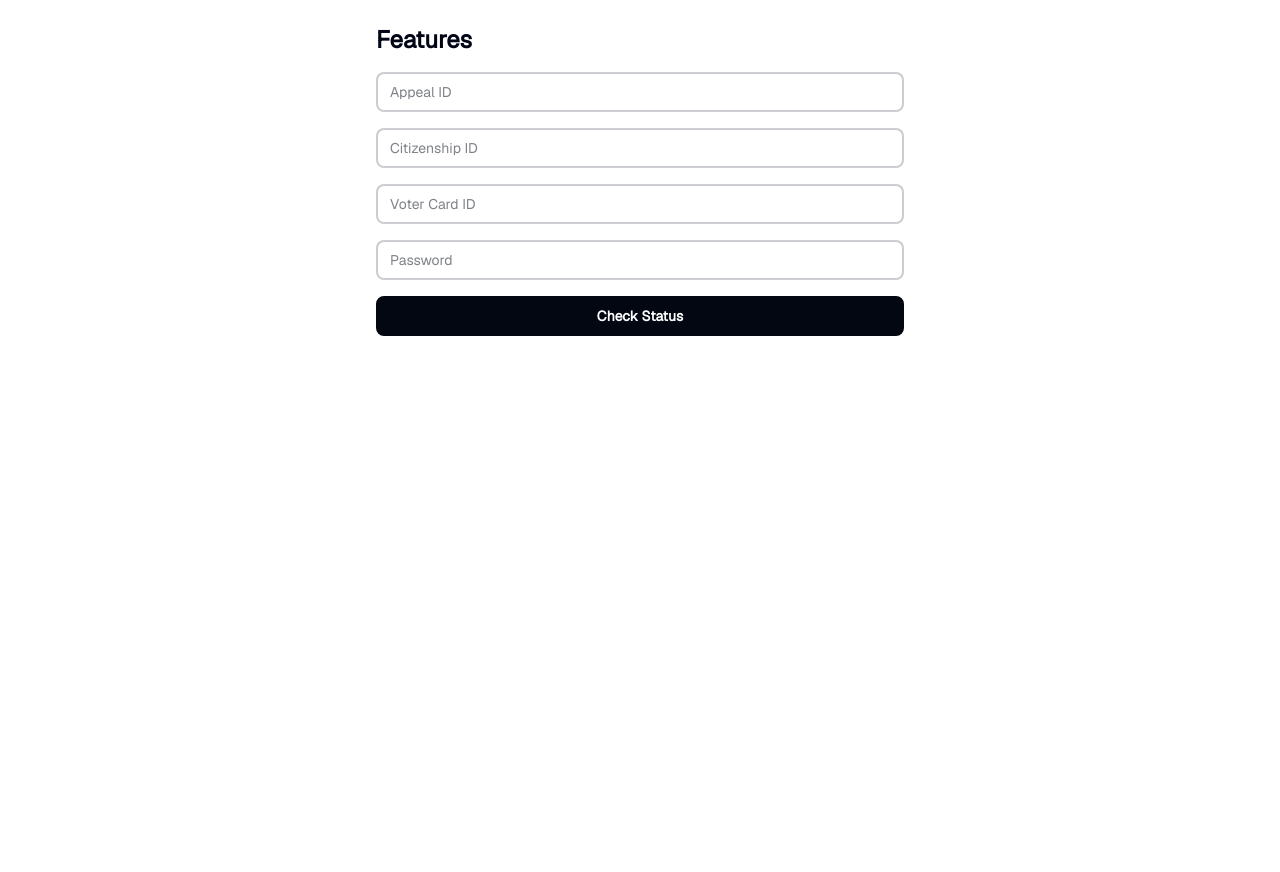
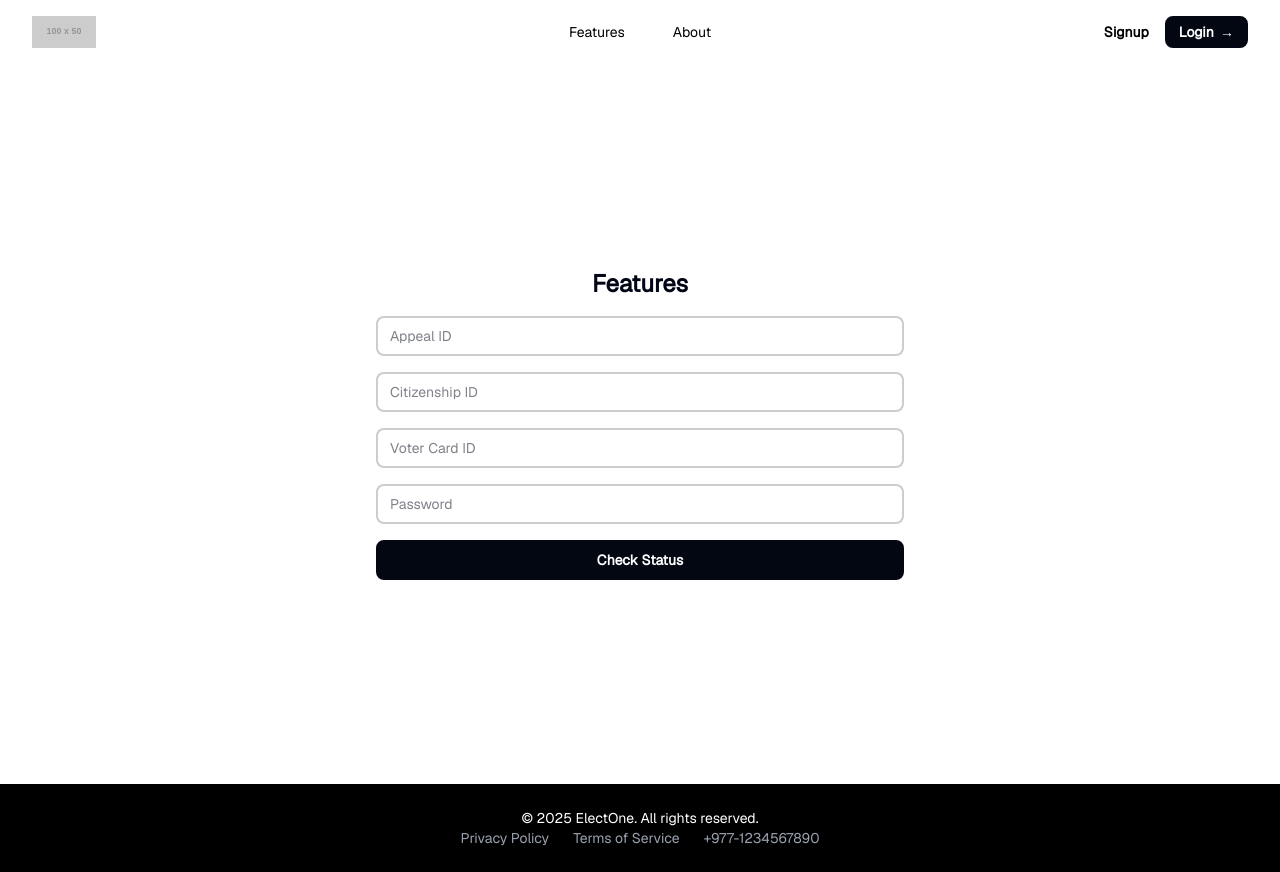
Before and after one commit to PS-Wizard/ElectOne, a SvelteKit app in the folder electoneui/: page /status in a window 1280 px wide. Before the commit the page ends 800 px from the top, so only its background shows below. Built offline with nearby package versions, Linux system fonts and the light colour scheme.

Commit message:
minor changes

```diff
--- a/electoneui/src/global.css
+++ b/electoneui/src/global.css
@@ -67,8 +67,6 @@
     --radius-md: 0.375rem;
     --radius-lg: 0.5rem;
     --radius-xl: 0.75rem;
-    --ease-out: cubic-bezier(0, 0, 0.2, 1);
-    --ease-in-out: cubic-bezier(0.4, 0, 0.2, 1);
     --blur-3xl: 64px;
     --default-transition-duration: 150ms;
     --default-transition-timing-function: cubic-bezier(0.4, 0, 0.2, 1);
@@ -1225,9 +1223,6 @@
   .relative {
     position: relative;
   }
-  .sticky {
-    position: sticky;
-  }
   .inset-0 {
     inset: calc(var(--spacing) * 0);
   }
@@ -1443,17 +1438,8 @@
   .-z-10 {
     z-index: calc(10 * -1);
   }
-  .z-20 {
-    z-index: 20;
-  }
   .z-50 {
     z-index: 50;
-  }
-  .z-\[-1\] {
-    z-index: -1;
-  }
-  .z-\[-50\] {
-    z-index: -50;
   }
   .modal-box {
     grid-column-start: 1;
@@ -1573,6 +1559,9 @@
   }
   .mb-8 {
     margin-bottom: calc(var(--spacing) * 8);
+  }
+  .mb-16 {
+    margin-bottom: calc(var(--spacing) * 16);
   }
   .ml-4 {
     margin-left: calc(var(--spacing) * 4);
@@ -1779,8 +1768,14 @@
   .h-48 {
     height: calc(var(--spacing) * 48);
   }
+  .h-\[90vh\] {
+    height: 90vh;
+  }
   .h-auto {
     height: auto;
+  }
+  .h-screen {
+    height: 100vh;
   }
   .max-h-screen {
     max-height: 100vh;
@@ -1991,6 +1986,14 @@
     border-style: var(--tw-border-style);
     border-width: 2px;
   }
+  .border-3 {
+    border-style: var(--tw-border-style);
+    border-width: 3px;
+  }
+  .border-4 {
+    border-style: var(--tw-border-style);
+    border-width: 4px;
+  }
   .alert-error {
     border-color: var(--color-error);
     color: var(--color-error-content);
@@ -2134,6 +2137,15 @@
   .pb-4 {
     padding-bottom: calc(var(--spacing) * 4);
   }
+  .pb-16 {
+    padding-bottom: calc(var(--spacing) * 16);
+  }
+  .pb-\[2rem\] {
+    padding-bottom: 2rem;
+  }
+  .pb-\[5rem\] {
+    padding-bottom: 5rem;
+  }
   .pl-16 {
     padding-left: calc(var(--spacing) * 16);
   }
@@ -2220,6 +2232,9 @@
   }
   .break-all {
     word-break: break-all;
+  }
+  .text-base-content {
+    color: var(--color-base-content);
   }
   .text-black {
     color: var(--color-black);
--- a/electoneui/src/routes/status/+page.svelte
+++ b/electoneui/src/routes/status/+page.svelte
@@ -1,4 +1,7 @@
 <script>
+    import Footer from "../../components/footer.svelte";
+    import Navbar from "../../components/Navbar.svelte";
+
     let appeal_id = "";
     let citizenship_id = "";
     let voter_card_id = "";
@@ -50,7 +53,8 @@
     }
 </script>
 
-<div class="max-w-xl mx-auto p-6 space-y-4">
+<Navbar />
+<div class="h-[90vh] flex justify-center items-center flex-col max-w-xl mx-auto p-6 space-y-4">
     <h2 class="text-2xl font-bold">Features</h2>
 
     <input
@@ -104,3 +108,4 @@
         </div>
     {/if}
 </div>
+<Footer />
```
Also changed, not shown: electoneui/src/routes/user/dashboard/election/[id]/+page.svelte (+6 -1 lines), 2 other files (tests, documents, lock files or other folders).
